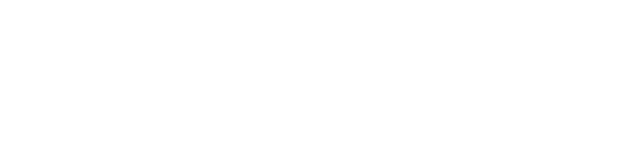
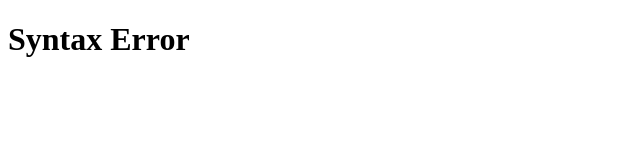
Before and after one commit to Jeromevig/Gitatelier, a plain HTML site: page src/index.html in a window 1280 px wide. Shown: the whole page, without its empty margins (0-640 px from the left). Drawn offline with Linux system fonts and the light colour scheme.

Commit message:
Modification ligne H1.

```diff
--- a/src/index.html
+++ b/src/index.html
@@ -9,5 +9,6 @@
     </head>
 
     <body>
+		<h1>Syntax Error</h1>
     </body>
 </html>
```
